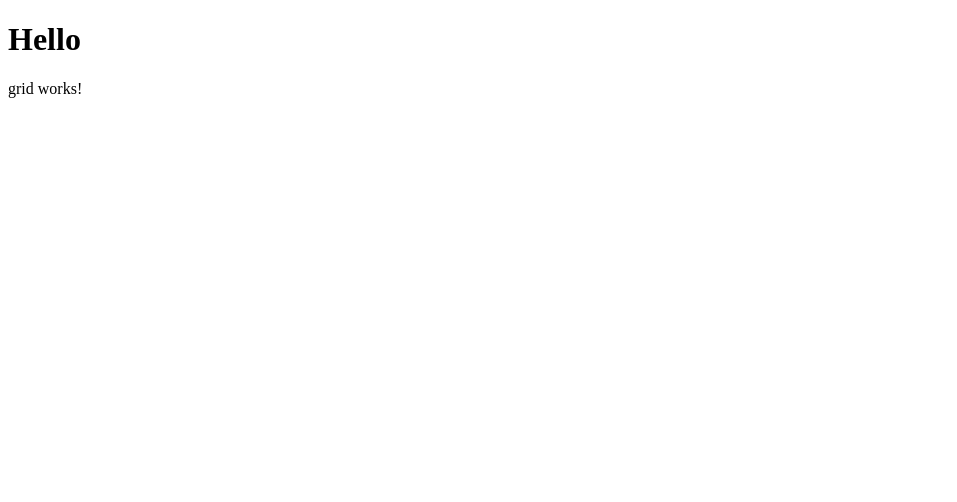
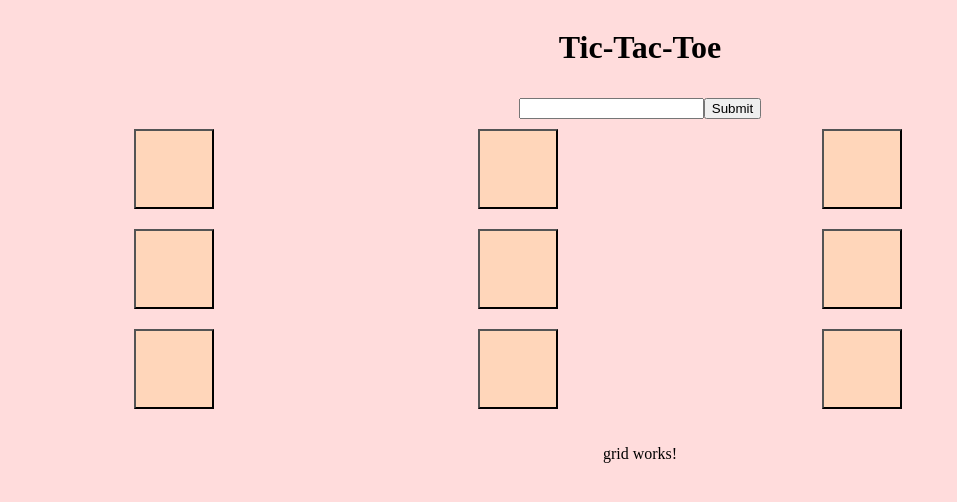
Before and after one commit to Sunsonni/tic-tac-toe-client, an Angular app: page / in a window 1280 px wide. Shown: the top 502 px of the page, without its empty margins (0-957 px from the left). Built offline with nearby package versions, Linux system fonts and the light colour scheme.

Commit message:
forgot to commit

```diff
--- a/src/app/app.component.html
+++ b/src/app/app.component.html
@@ -1,2 +1,15 @@
-<h1>Hello</h1>
-<router-outlet></router-outlet>
+<div class="app">
+  <h1>Tic-Tac-Toe</h1>
+  <div class="gameIdInput">
+    <input type="text">
+    <button type="button" (click)="onSubmit()">Submit</button>
+  </div>
+  <div class="grid">
+    <ng-container *ngFor="let button of board" class="all-buttons">
+      <button class="square">
+        {{ button }}
+      </button>
+    </ng-container>
+  </div>
+  <router-outlet></router-outlet>
+</div>
--- a/src/app/app.component.scss
+++ b/src/app/app.component.scss
@@ -0,0 +1,21 @@
+.app {
+    display: flex;
+    align-items: center;
+    flex-direction: column;
+    gap: 10px;
+}
+
+
+.grid {
+    width: 80%;
+    display: grid;
+    grid-template-columns: repeat(3, 1fr);
+    grid-column-gap: 20px;
+    row-gap: 20px;
+}
+
+.square {
+  height: 5rem;
+  width: 5rem;
+  background-color: #FFD6BA;
+}
--- a/src/app/app.component.ts
+++ b/src/app/app.component.ts
@@ -1,11 +1,29 @@
 import { Component } from '@angular/core';
-
+import { ApiFetchService } from './service/api-fetch.service';
+import { FormBuilder, FormControl } from '@angular/forms';
 
 @Component({
   selector: 'app-root',
+  standalone: false,
   templateUrl: './app.component.html',
   styleUrls: ['./app.component.scss']
 })
 export class AppComponent {
-  title = 'tic-tac-toe';
+  board = ["", "", "", "", "", "", "", "", ""];
+  form;
+  constructor(
+    private apiservice: ApiFetchService,
+    private formBuilder: FormBuilder
+  ) {
+    this.form = this.formBuilder.group({
+      gameId: new FormControl('')
+    })
+  }
+
+  ngOnInit() {
+  }
+
+  public async onSubmit() {
+    this.board = await this.apiservice.getData('foo');
+  }
 }
--- a/src/app/app.module.ts
+++ b/src/app/app.module.ts
@@ -4,6 +4,7 @@ import { BrowserModule } from '@angular/platform-browser';
 import { AppRoutingModule } from './app-routing.module';
 import { AppComponent } from './app.component';
 import { GridComponent } from './grid/grid.component';
+import { provideHttpClient, withInterceptors } from "@angular/common/http";
 
 @NgModule({
   declarations: [
@@ -14,7 +15,9 @@ import { GridComponent } from './grid/grid.component';
     BrowserModule,
     AppRoutingModule
   ],
-  providers: [],
+  providers: [
+    provideHttpClient(),
+  ],
   bootstrap: [AppComponent]
 })
 export class AppModule { }
--- /dev/null
+++ b/src/app/interface/game.ts
@@ -0,0 +1,6 @@
+import { Moves } from "./moves"
+
+export interface Game {
+    players: Array<String>,
+    moves: Array<Moves>
+}
--- /dev/null
+++ b/src/app/interface/moves.ts
@@ -0,0 +1,5 @@
+export interface Moves {
+    game: String,
+    move: Number,
+    board: Array<string>
+}
--- a/src/app/service/api-fetch.service.ts
+++ b/src/app/service/api-fetch.service.ts
@@ -1,22 +1,29 @@
 import { Injectable } from '@angular/core';
+import { HttpClient } from '@angular/common/http';
 
 
-@Injectable()
+@Injectable({providedIn: 'root'})
 export class ApiFetchService {
+    private board = [];
 
-constructor() { }
+    constructor(
+        private readonly client: HttpClient
+    ) { }
 
-// async function getData() {
-//     const url = 'http://localhost:3000/docs';
-//     try {
-//         const response = await fetch(url);
-//         if (response.status == 200){
-//             let json = response.json();
+    async getData (gameId: String) {
+    const url = `http://localhost:3000/game/${gameId}`;
+    try {
+        const response = await fetch(url);
+        if (response.status == 200){
+            let json = await response.json();
+            this.board = json.moves[0].board;
+            return this.board;
+        }
+    } catch {
+        throw new Error('Failed to fetch data from api');
+    }
 
-//         }
-//     } catch {
-
-//     }
-// }
+    return this.board;
+    }
 
 }
--- a/src/styles.scss
+++ b/src/styles.scss
@@ -1 +1,8 @@
 /* You can add global styles to this file, and also import other style files */
+html {
+    background-color: #FFDCDC;
+}
+
+body{
+    color: black;
+}
```
